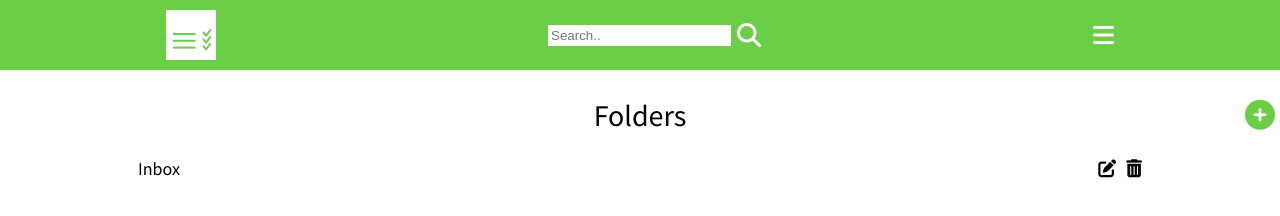
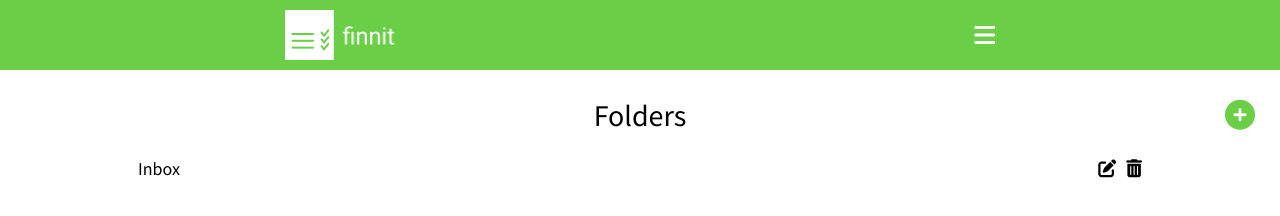
Before and after one commit to meleongg/finnit, a website built with webpack: page dist/index.html in a window 1280 px wide. Built offline with nearby package versions, Linux system fonts and the light colour scheme.

Commit message:
added media queries for big screens

```diff
--- a/src/components/display.js
+++ b/src/components/display.js
@@ -37,10 +37,6 @@ const displayController = (() => {
         resetTaskPageDetects();
     }
 
-    // TODO: create another js file to detect all events
-    // TODO: create another js file to handle displayControl?
-    //    - calls renderMainPage, renderTask, etc.
-
     return { displayHeader, displayMainPage, displayFolderPage, displayTaskPage };
 })();
 
--- a/src/components/header.js
+++ b/src/components/header.js
@@ -17,31 +17,31 @@ const renderHeader = (content) => {
         logoContainer.id = "logo-li";
         logoContainer.classList.add("nav-item");
         const logo = new Image();
-        logo.src = LogoHalf;
+        logo.src = LogoFull;
         // TODO: change logo based on screen size
         logoContainer.appendChild(logo);
 
         return logoContainer;
     };
 
-    const _renderSearchBar = () => {
-        const searchBar = document.createElement("li");
-        searchBar.id = "search-bar-li";
-        searchBar.classList.add("nav-item");
+    // const _renderSearchBar = () => {
+    //     const searchBar = document.createElement("li");
+    //     searchBar.id = "search-bar-li";
+    //     searchBar.classList.add("nav-item");
 
-        const searchInput = document.createElement("input");
-        searchInput.id = "search";
-        searchInput.type = "text";
-        searchInput.placeholder = "Search..";
-        searchBar.appendChild(searchInput);
+    //     const searchInput = document.createElement("input");
+    //     searchInput.id = "search";
+    //     searchInput.type = "text";
+    //     searchInput.placeholder = "Search..";
+    //     searchBar.appendChild(searchInput);
 
-        const searchIcon = document.createElement("i");
-        searchIcon.classList.add("fas");
-        searchIcon.classList.add("fa-search");
-        searchBar.appendChild(searchIcon);
+    //     const searchIcon = document.createElement("i");
+    //     searchIcon.classList.add("fas");
+    //     searchIcon.classList.add("fa-search");
+    //     searchBar.appendChild(searchIcon);
 
-        return searchBar;
-    }
+    //     return searchBar;
+    // }
 
     const _renderMenuToggle = () => {
         const menuToggle = document.createElement("li");
@@ -60,8 +60,8 @@ const renderHeader = (content) => {
     const logo = _renderLogo();
     navItems.appendChild(logo);
 
-    const searchBar = _renderSearchBar();
-    navItems.appendChild(searchBar);
+    // const searchBar = _renderSearchBar();
+    // navItems.appendChild(searchBar);
 
     const menuToggle = _renderMenuToggle();
     navItems.appendChild(menuToggle);
--- a/src/styles/home-page.css
+++ b/src/styles/home-page.css
@@ -37,7 +37,7 @@ button:hover, a:hover, #menu-toggle-btn:hover {
 }
 
 #logo-li img {
-    width: 50px;
+    width: 120px;
     height: 50px;
 }
 
@@ -288,3 +288,27 @@ select, input[type="date"], textarea {
     justify-content: center;
     align-content: center;
 }
+
+@media only screen and (min-width: 1200px){
+    /*Tablets [601px -> 1200px]*/
+    #menu {
+        width: 30%;
+    }
+
+    #opaque {
+        left: 30%;
+        width: 70% !important;
+    }
+
+    .add-btn {
+        right: 25px;
+    }
+
+    .back-btn {
+        left: 25px;
+    }
+
+    #new-task-form {
+        width: 50%;
+    }
+}
```
Also changed, not shown: dist/main.js.
